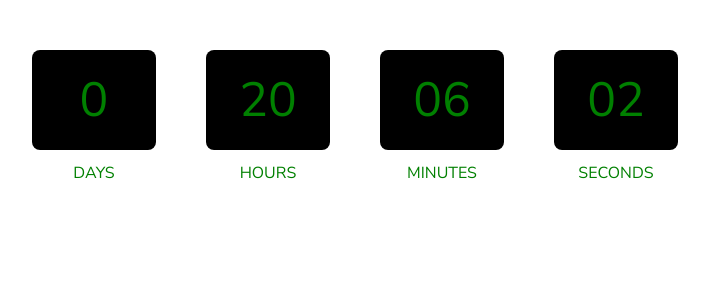
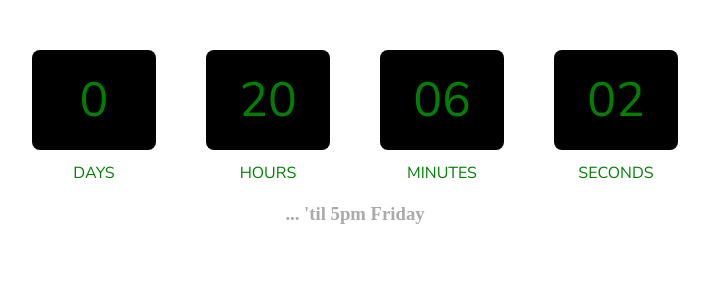
Before and after one commit to joe-allen/joe-allen.github.io, a Jekyll site: the page projects/countdown-recur/index.html, which Jekyll copies as it is, in a window 1280 px wide. Shown: the top 300 px of the page, without its empty margins (285-994 px from the left). Built offline with Jekyll 4.4.1, drawn with Linux system fonts in a browser that asks for light colours.

Commit message:
title + color text

```diff
--- a/projects/countdown-recur/index.html
+++ b/projects/countdown-recur/index.html
@@ -12,8 +12,8 @@
     </style>
   </head>
   <body>
-
     <div id="countdown_timer" class="flex-center"></div>
+    <h3 style="text-align:center;color:#aaa;">... 'til 5pm Friday</h3>
 
     <script>
       // js bundle
```
